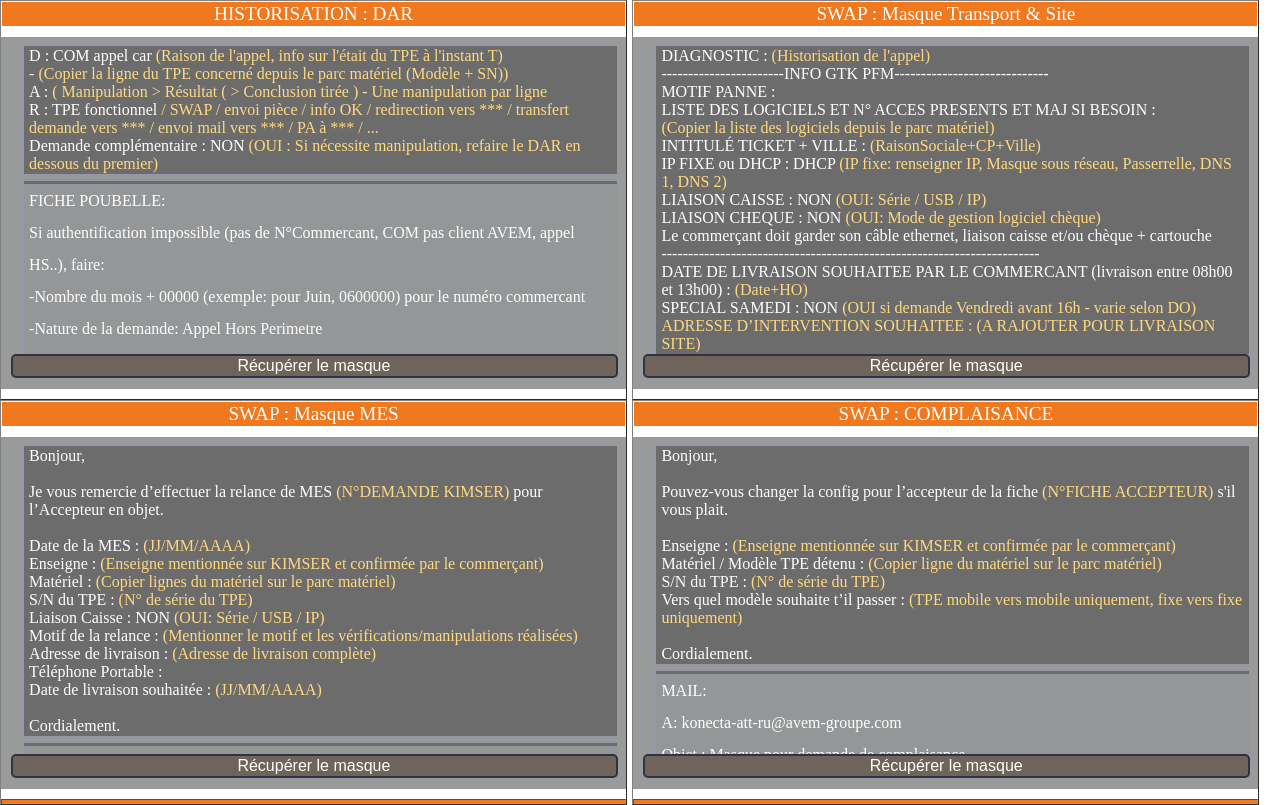
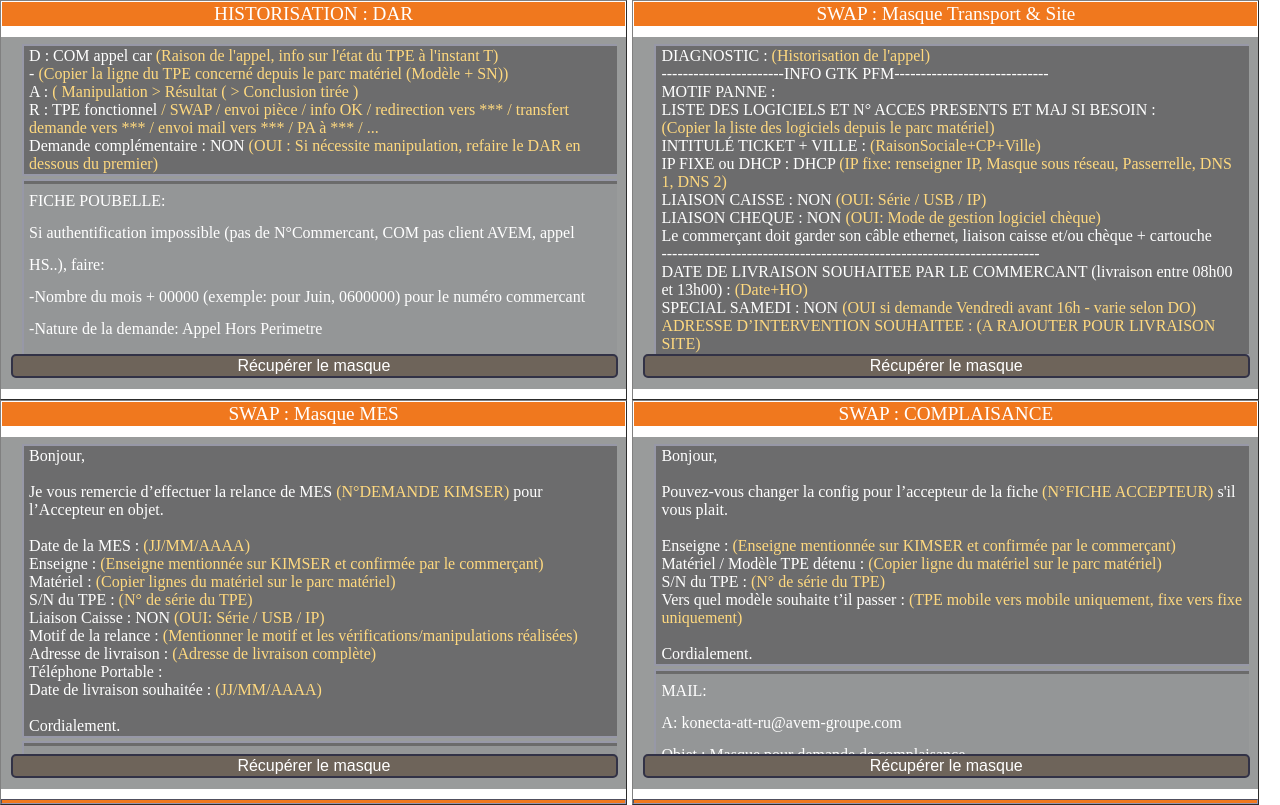
Before and after one commit to EnzoCALL/AVEM-Index, a plain HTML site: page tables/Masques.html in a window 1280 px wide. Drawn offline with Linux system fonts and the light colour scheme.

Commit message:
Update Masques.html

```diff
--- a/tables/Masques.html
+++ b/tables/Masques.html
@@ -20,9 +20,9 @@
 
 		<tr class="l"><td class="s"><div class="field scroller" style="height:40vh; line-height:2.1;">
 <table class="masque"><tbody><tr><td id="masque1">
-D : COM appel car <h class="highlight">(Raison de l'appel, info sur l'était du TPE à l'instant T)</h><br>
+D : COM appel car <h class="highlight">(Raison de l'appel, info sur l'état du TPE à l'instant T)</h><br>
 - <h class="highlight">(Copier la ligne du TPE concerné depuis le parc matériel (Modèle + SN))</h><br>
-A : <h class="highlight">( Manipulation > Résultat ( > Conclusion tirée ) - Une manipulation par ligne</h><br>
+A : <h class="highlight">( Manipulation > Résultat ( > Conclusion tirée )</h><br>
 R : TPE fonctionnel <h class="highlight">/ SWAP / envoi pièce / info OK / redirection vers *** / transfert demande vers *** / envoi mail vers *** / PA à *** / ...</h><br>
 Demande complémentaire : NON <h class="highlight">(OUI : Si nécessite manipulation, refaire le DAR en dessous du premier)</h><br>
 </td></tr></tbody></table>
```
